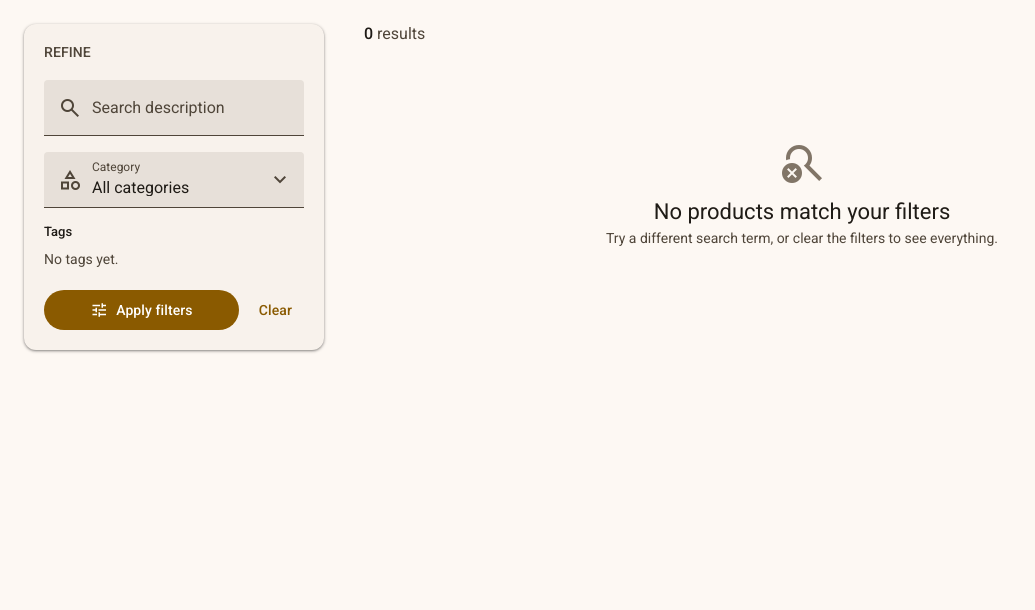
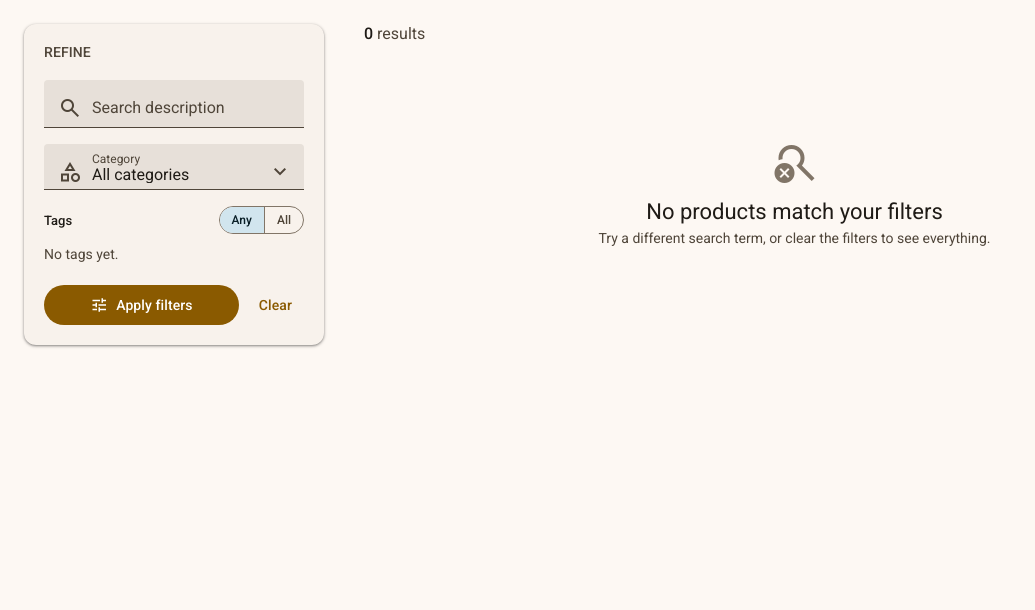
Before and after one commit to Architv27/django-product-search, a Django app: page / in a window 1280 px wide. Shown: the part 165-775 px from the top of the page, without its empty margins (0-1035 px from the left). Run offline with Django 3.2, Linux system fonts and the light colour scheme; data that the repository does not hold is empty.

Commit message:
Refine catalog UI and add Any/All tag matching

```diff
--- a/products/models.py
+++ b/products/models.py
@@ -32,15 +32,24 @@ class ProductQuerySet(models.QuerySet):
 
         return self.filter(category__slug=selected_category_slug)
 
-    def filter_by_any_tag_slug(self, selected_tag_slugs):
-        """Restrict to products having ANY of the selected tags (OR semantics).
+    def filter_by_tag_slugs(self, selected_tag_slugs, match_all=False):
+        """Restrict to products by tag.
 
+        ``match_all=False`` -> products with ANY of the selected tags (OR);
+        ``match_all=True``  -> products with ALL of the selected tags (AND).
         Blank entries are dropped; an empty list is a no-op. ``.distinct()``
         collapses the duplicate rows the many-to-many join can produce.
         """
         cleaned_slugs = [slug.strip() for slug in (selected_tag_slugs or []) if slug and slug.strip()]
         if not cleaned_slugs:
             return self
+
+        if match_all:
+            # AND: one join per tag, so a product must carry every selected tag.
+            queryset = self
+            for slug in cleaned_slugs:
+                queryset = queryset.filter(tags__slug=slug)
+            return queryset.distinct()
 
         return self.filter(tags__slug__in=cleaned_slugs).distinct()
 
@@ -49,16 +58,18 @@ class ProductQuerySet(models.QuerySet):
         search_tokens=None,
         selected_category_slug="",
         selected_tag_slugs=None,
+        match_all_tags=False,
     ):
         """Compose the three independent filters: search AND category AND tags.
 
         Each filter is a no-op when its input is empty, so any combination
         (including none) works -- the requirement's "combine search and filter".
+        ``match_all_tags`` switches tag matching between ANY (OR) and ALL (AND).
         """
         return (
             self.search(search_tokens)
             .filter_by_category_slug(selected_category_slug)
-            .filter_by_any_tag_slug(selected_tag_slugs)
+            .filter_by_tag_slugs(selected_tag_slugs, match_all=match_all_tags)
         )
 
 
--- a/products/templates/base.html
+++ b/products/templates/base.html
@@ -252,7 +252,6 @@
       .md-text-field__input,
       .md-select-field__select {
         width: 100%;
-        height: 56px;
         border: none;
         outline: none;
         background: var(--md-surface-container-highest);
@@ -457,11 +456,62 @@
       .filters__group {
         margin-bottom: 20px;
       }
+      .filters__group-head {
+        display: flex;
+        align-items: center;
+        justify-content: space-between;
+        gap: 8px;
+        margin-bottom: 10px;
+      }
       .filters__group-label {
-        display: block;
-        margin-bottom: 10px;
         font: 500 13px "Roboto";
         color: var(--md-on-surface);
+      }
+      /* tag list scrolls within a bounded height so the buttons stay visible */
+      .filters__tags {
+        max-height: 168px;
+        overflow-y: auto;
+        scrollbar-gutter: stable;
+        padding-right: 4px;
+      }
+      /* MD3 segmented buttons: tag match mode (Any / All) */
+      .md-segmented {
+        display: inline-flex;
+        border: 1px solid var(--md-outline);
+        border-radius: var(--md-shape-full);
+        overflow: hidden;
+      }
+      .md-segmented__option {
+        position: relative;
+        display: inline-flex;
+      }
+      .md-segmented__option input {
+        position: absolute;
+        inset: 0;
+        margin: 0;
+        opacity: 0;
+        cursor: pointer;
+      }
+      .md-segmented__option span {
+        display: inline-flex;
+        align-items: center;
+        height: 26px;
+        padding: 0 12px;
+        font: 500 12px "Roboto";
+        color: var(--md-on-surface-variant);
+        cursor: pointer;
+        transition: 0.15s;
+      }
+      .md-segmented__option + .md-segmented__option span {
+        border-left: 1px solid var(--md-outline);
+      }
+      .md-segmented__option input:checked + span {
+        background: var(--md-secondary-container);
+        color: var(--md-on-secondary-container);
+      }
+      .md-segmented__option input:focus-visible + span {
+        outline: 2px solid var(--md-primary);
+        outline-offset: -2px;
       }
       .filters__actions {
         display: flex;
@@ -621,6 +671,7 @@
         flex: 1;
         min-height: 0;
         overflow-y: auto;
+        scrollbar-gutter: stable; /* reserve scrollbar space so the column count is stable */
         padding-bottom: 76px; /* clearance for the floating pagination */
       }
 
--- a/products/templates/components/did_you_mean.html
+++ b/products/templates/components/did_you_mean.html
@@ -3,7 +3,7 @@
 <div class="did-you-mean">
   <span class="material-symbols-outlined">lightbulb</span>
   <span>Did you mean
-    <a class="did-you-mean__link" href="?q={{ suggestion|urlencode }}{% if selected_category_slug %}&category={{ selected_category_slug|urlencode }}{% endif %}{% for slug in selected_tag_slugs %}&tags={{ slug|urlencode }}{% endfor %}">{{ suggestion }}</a>?
+    <a class="did-you-mean__link" href="?q={{ suggestion|urlencode }}{% if selected_category_slug %}&category={{ selected_category_slug|urlencode }}{% endif %}{% for slug in selected_tag_slugs %}&tags={{ slug|urlencode }}{% endfor %}{% if tag_match == 'all' %}&match=all{% endif %}">{{ suggestion }}</a>?
   </span>
 </div>
 {% endif %}
--- a/products/templates/components/filters.html
+++ b/products/templates/components/filters.html
@@ -3,6 +3,9 @@
 <aside>
   <form class="md-card md-card--elevated filters" method="get" action="{% url 'products:product_list' %}">
     <h2 class="filters__title">Refine</h2>
+
+    <!-- keep the adaptive page size when filters are submitted -->
+    <input type="hidden" name="per_page" value="{{ per_page }}" />
 
     <!-- Search -> name="q" -->
     <div class="md-text-field">
@@ -24,10 +27,22 @@
       <span class="material-symbols-outlined md-select-field__arrow">expand_more</span>
     </div>
 
-    <!-- Tags -> repeated name="tags" -->
+    <!-- Tags -> repeated name="tags"; match mode -> name="match" -->
     <div class="filters__group">
-      <span class="filters__group-label">Tags</span>
-      <div class="md-chip-set">
+      <div class="filters__group-head">
+        <span class="filters__group-label">Tags</span>
+        <div class="md-segmented" role="group" aria-label="Match mode for tags">
+          <label class="md-segmented__option">
+            <input type="radio" name="match" value="any"{% if tag_match != 'all' %} checked{% endif %} />
+            <span>Any</span>
+          </label>
+          <label class="md-segmented__option">
+            <input type="radio" name="match" value="all"{% if tag_match == 'all' %} checked{% endif %} />
+            <span>All</span>
+          </label>
+        </div>
+      </div>
+      <div class="md-chip-set filters__tags">
         {% for tag in tags %}
         <label class="md-filter-chip">
           <input type="checkbox" name="tags" value="{{ tag.slug }}"{% if tag.slug in selected_tag_slugs %} checked{% endif %} />
--- a/products/templates/products/product_list.html
+++ b/products/templates/products/product_list.html
@@ -27,10 +27,42 @@
 {% block extra_js %}
 <script>
   (function () {
+    // Auto-submit filters on change.
     var form = document.querySelector(".filters");
-    if (!form) return;
-    form.querySelectorAll('select, input[type="checkbox"]').forEach(function (el) {
-      el.addEventListener("change", function () { form.submit(); });
+    if (form) {
+      form.querySelectorAll('select, input[type="checkbox"], input[type="radio"]').forEach(function (el) {
+        el.addEventListener("change", function () { form.submit(); });
+      });
+    }
+
+    // Adaptive page size: keep the grid a full square (columns x columns),
+    // floored at 4 so a single-column (mobile) layout isn't one-card-per-page.
+    var grid = document.querySelector(".grid");
+    if (!grid || !grid.querySelector(".card")) return;
+    var MAX = {{ max_page_size }};
+
+    function columnCount() {
+      var tracks = getComputedStyle(grid).gridTemplateColumns;
+      if (!tracks || tracks === "none") return 0;
+      return tracks.split(" ").filter(Boolean).length;
+    }
+
+    function syncPageSize() {
+      var cols = columnCount();
+      if (!cols) return;
+      var target = Math.min(Math.max(cols * cols, 4), MAX);
+      var url = new URL(window.location.href);
+      if (parseInt(url.searchParams.get("per_page"), 10) === target) return;
+      url.searchParams.set("per_page", target);
+      url.searchParams.delete("page"); // layout changed -> reset to first page
+      window.location.replace(url.toString());
+    }
+
+    syncPageSize();
+    var timer;
+    window.addEventListener("resize", function () {
+      clearTimeout(timer);
+      timer = setTimeout(syncPageSize, 300);
     });
   })();
 </script>
--- a/products/views.py
+++ b/products/views.py
@@ -6,6 +6,7 @@ from .constants import (
     ProductContextKeys,
     ProductFilterQueryParams,
     ProductSearch,
+    ProductTagMatch,
     ProductTemplatePaths,
 )
 from .models import Category, Product, Tag
@@ -26,6 +27,14 @@ def product_list(request):
         ProductFilterQueryParams.TAGS,
     )
 
+    tag_match = request.GET.get(
+        ProductFilterQueryParams.MATCH,
+        ProductTagMatch.DEFAULT,
+    )
+    if tag_match not in (ProductTagMatch.ANY, ProductTagMatch.ALL):
+        tag_match = ProductTagMatch.DEFAULT
+    match_all_tags = tag_match == ProductTagMatch.ALL
+
     search_tokens = search.tokenize(description_search_term)
 
     matched_products = (
@@ -36,6 +45,7 @@ def product_list(request):
             search_tokens=search_tokens,
             selected_category_slug=selected_category_slug,
             selected_tag_slugs=selected_tag_slugs,
+            match_all_tags=match_all_tags,
         )
     )
 
@@ -46,7 +56,8 @@ def product_list(request):
     else:
         ranked_products = matched_products
 
-    paginator = Paginator(ranked_products, ProductSearch.PAGE_SIZE)
+    page_size = _resolve_page_size(request)
+    paginator = Paginator(ranked_products, page_size)
     page_obj = paginator.get_page(request.GET.get(ProductFilterQueryParams.PAGE))
 
     # "Did you mean" only when a non-empty search returned no results.
@@ -64,6 +75,9 @@ def product_list(request):
         ProductContextKeys.SELECTED_TAG_SLUGS: selected_tag_slugs,
         ProductContextKeys.SUGGESTION: suggestion,
         ProductContextKeys.QUERYSTRING: _filters_querystring(request),
+        ProductContextKeys.PER_PAGE: page_size,
+        ProductContextKeys.MAX_PAGE_SIZE: ProductSearch.MAX_PAGE_SIZE,
+        ProductContextKeys.TAG_MATCH: tag_match,
     }
 
     return render(
@@ -78,3 +92,13 @@ def _filters_querystring(request):
     params = request.GET.copy()
     params.pop(ProductFilterQueryParams.PAGE, None)
     return params.urlencode()
+
+
+def _resolve_page_size(request):
+    """Page size from ?per_page (set client-side to keep a full NxN grid),
+    clamped to a safe range; falls back to the default when absent/invalid."""
+    try:
+        size = int(request.GET.get(ProductFilterQueryParams.PER_PAGE))
+    except (TypeError, ValueError):
+        return ProductSearch.DEFAULT_PAGE_SIZE
+    return max(ProductSearch.MIN_PAGE_SIZE, min(size, ProductSearch.MAX_PAGE_SIZE))
```
Also changed, not shown: products/constants.py (+16 -2 lines), products/tests.py (+28 -4 lines).
